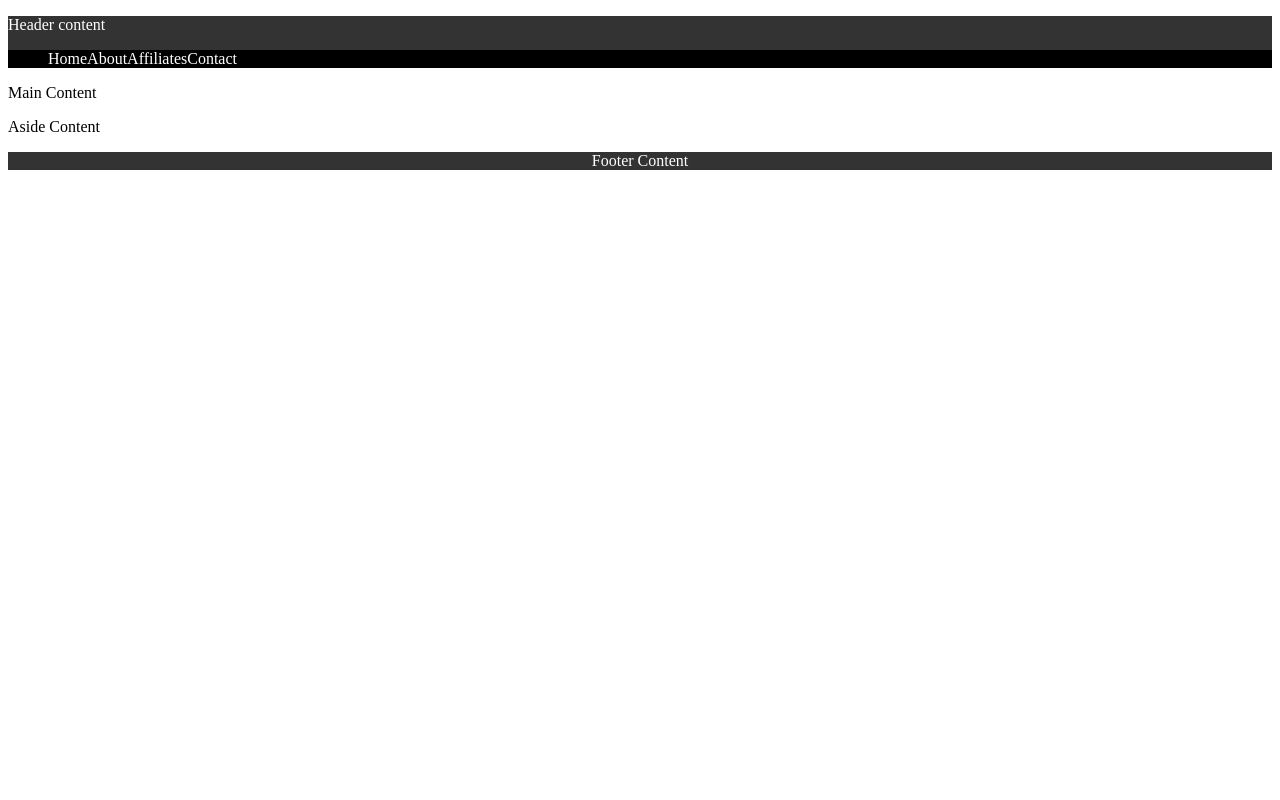
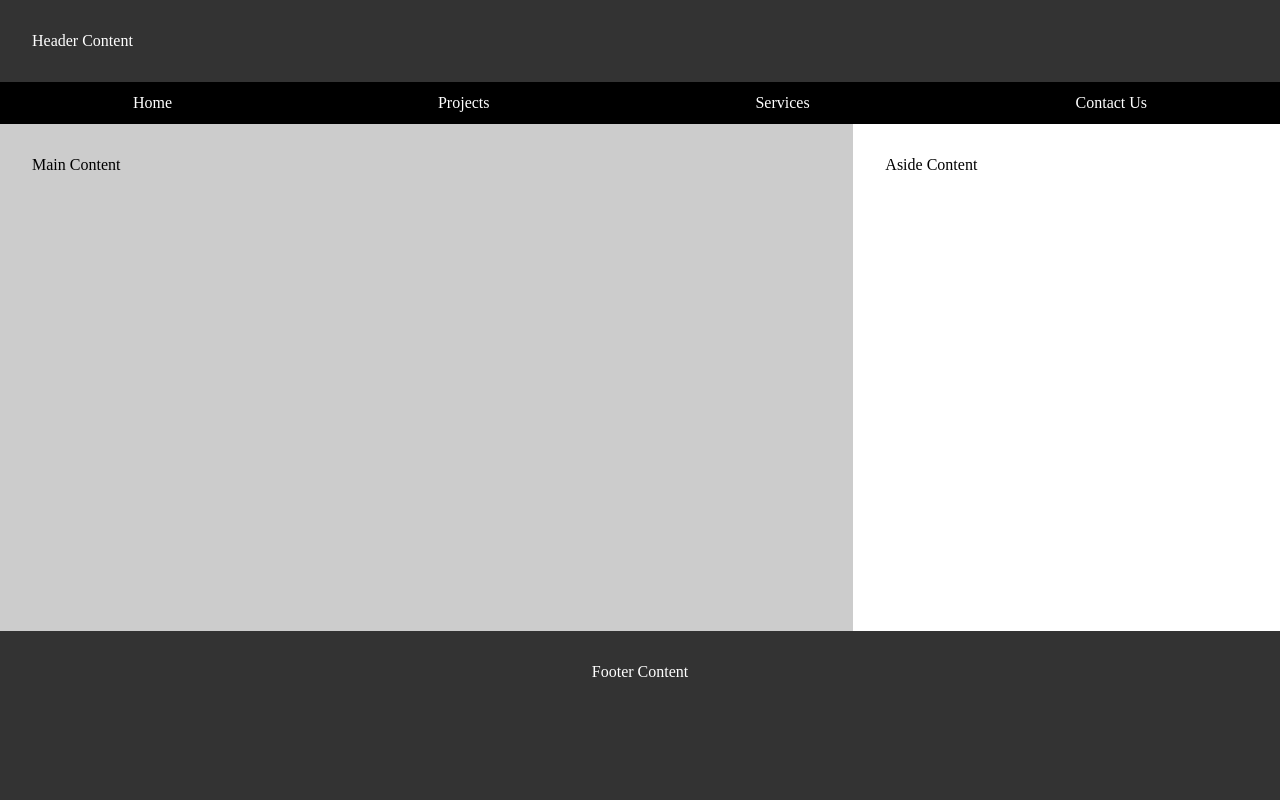
Before and after one commit to erickbravo95/wdd131, a plain HTML site: page week01/basic-layout.html in a window 1280 px wide. Drawn offline with Linux system fonts and the light colour scheme.

Commit message:
basic-layout

```diff
--- a/week01/basic-layout.html
+++ b/week01/basic-layout.html
@@ -3,27 +3,24 @@
 <head>
     <meta charset="UTF-8">
     <meta name="viewport" content="width=device-width, initial-scale=1.0">
+    <title>Erick Bravo WDD131</title>
     <link rel="stylesheet" href="styles/layout.css">
-    <title>Document</title>
 </head>
 <body>
-    <header>
-        <p>Header content</p>
-        <nav>
-            <ul class="navigation">
-                <li><a href="#" title="Home">Home</a></li>
-                <li><a href="#" title="Projects">About</a></li>
-                <li><a href="#" title="Services">Affiliates</a></li>
-                <li><a href="#" title="Contact Us">Contact</a></li>
-            </ul>
-        </nav>
-    </header>
-    <main>
-        <p>Main Content</p>
-        <P>Aside Content</P>
-    </main>
-    <footer>
-        <p>Footer Content</p>
-    </footer>
+    <header>Header Content</header>
+    <nav>
+        <ul>
+            <li><a href="#">Home</a></li>
+            <li><a href="#">Projects</a></li>
+            <li><a href="#">Services</a></li>
+            <li><a href="#">Contact Us</a></li>
+        </ul>
+    </nav>
+
+    <div id="Main">Main Content</div>
+
+    <div id="Aside">Aside Content</div>
+
+    <footer>Footer Content</footer>
 </body>
 </html>
--- a/week01/styles/layout.css
+++ b/week01/styles/layout.css
@@ -1,36 +1,66 @@
-:root {
-    --White: #FFF;
-    --Black: #000;
-    --headandfoot: #333333;
-    --main: #CCCCCC;
+* {
+	margin: 0;
+	padding: 0;
 }
 
-/* body{
+body{
     display: grid;
-    grid-template-columns: repeat(3,1fr);
-    grid-template-rows: repeat(3,1fr);
-} */
+    height: 100vh;
+    grid-template: auto auto 3fr 1fr / 2fr 1fr;
+}
 
-.navigation{
-    background-color: var(--Black);
+header{
+    text-align: left;
+    grid-column: 1 / 4;
+    padding: 2rem;
+    background-color: #333333;
+    color: white;
+}
+nav{
+    grid-column: 1 / 4;
+}
+nav ul{
+
+    max-width: auto;
+    background-color: #000000;
     list-style: none;
     display: flex;
+    align-items: center;
+    margin: 0;
+    padding: 0;
+}
+nav li{
 
+    flex: 1 1 auto;
+}
+nav a{
+    padding: 0.75rem;
+    display: block;
+    color: white;
+    text-decoration: none;
+    text-align: center;
 }
 
-a{
-    text-decoration: none;
-    color: var(--White);
+#Main{
+    padding: 2rem;
+    grid-column: 1 / 2;
+    color: #000000;
+    background-color: #CCCCCC;
 }
 
+#Aside{
+    padding: 2rem;
+    grid-column: 2 / 3;
+    color: #000000;
+    background-color: #FFFFFF;
+}
 
-footer,
-header{
-    background-color: var(--headandfoot);
-    color: var(--White);
-    grid-row: 1/2;
-}
+/* <----------------------------------------------------------> */
 
 footer{
     text-align: center;
+    padding: 2rem;
+    background-color: #333333;
+    color: white;
+    grid-column: 1 / 4;
 }
```
